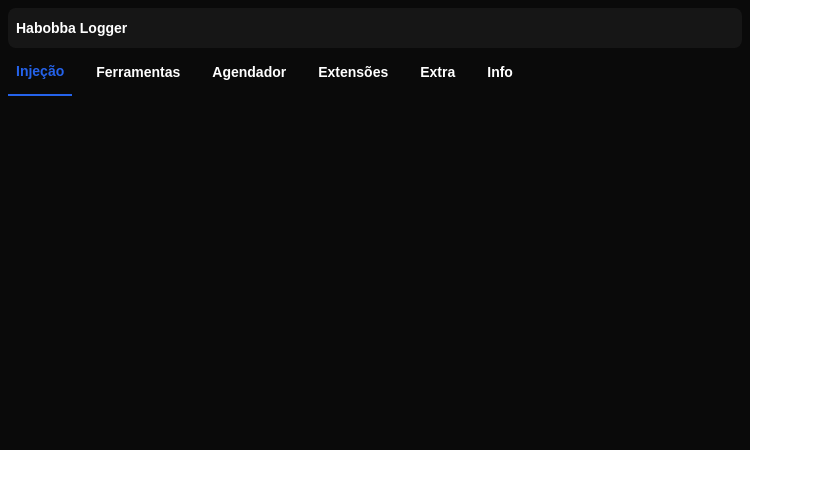
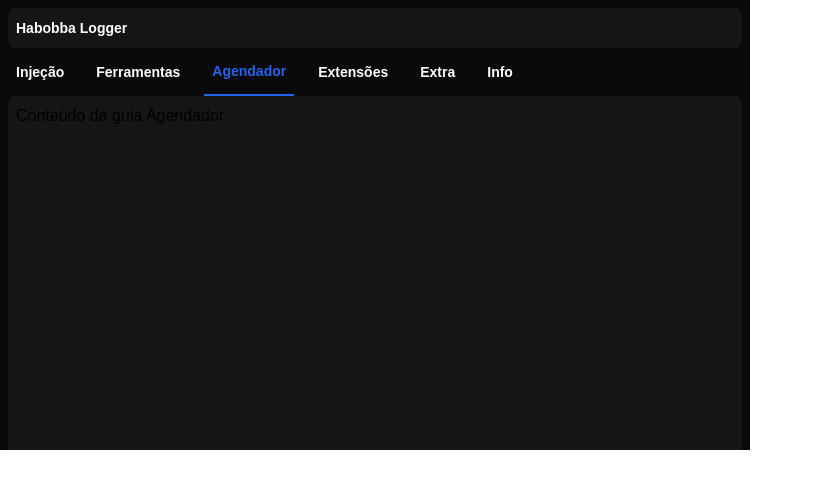
Before and after one commit to Habobba/Packet-Logger, a React app: page / in a window 1280 px wide. Both pictures are taken after a click on the link "Agendador". Shown: the top 488 px of the page, without its empty margins (0-813 px from the left). Built offline with nearby package versions, Linux system fonts and the light colour scheme.

Commit message:
Tab change interaction

```diff
--- a/src/components/App.tsx
+++ b/src/components/App.tsx
@@ -1,6 +1,27 @@
-import React from 'react';
+import React, { useState } from 'react';
 
 function App() {
+    const [activeTab, setActiveTab] = useState('Injeção');
+
+    const renderContent = () => {
+        switch(activeTab) {
+            case 'Injeção':
+                return <div>Conteúdo da guia Injeção</div>;
+            case 'Ferramentas':
+                return <div>Conteúdo da guia Ferramentas</div>;
+            case 'Agendador':
+                return <div>Conteúdo da guia Agendador</div>;
+            case 'Extensões':
+                return <div>Conteúdo da guia Extensões</div>;
+            case 'Extra':
+                return <div>Conteúdo da guia Extra</div>;
+            case 'Info':
+                return <div>Conteúdo da guia Info</div>;
+            default:
+                return null;
+        }
+    }
+
     return (
         <>
             <div className="w-[750px] h-[450px] bg-neutral-950 p-2">
@@ -17,12 +38,52 @@
                 </section>
 
                 <section className="w-100 flex gap-4 h-12">
-                    <a href="#" className="px-2 text-sm font-semibold text-blue-600 border-b-2 border-blue-600 h-12 flex items-center">Injeção</a>
-                    <a href="#" className="px-2 text-sm font-semibold text-white h-12 flex items-center">Ferramentas</a>
-                    <a href="#" className="px-2 text-sm font-semibold text-white h-12 flex items-center">Agendador</a>
-                    <a href="#" className="px-2 text-sm font-semibold text-white h-12 flex items-center">Extensões</a>
-                    <a href="#" className="px-2 text-sm font-semibold text-white h-12 flex items-center">Extra</a>
-                    <a href="#" className="px-2 text-sm font-semibold text-white h-12 flex items-center">Info</a>
+                    <a
+                        href="#"
+                        className={`px-2 text-sm font-semibold ${activeTab === 'Injeção' ? 'text-blue-600 border-b-2 border-blue-600' : 'text-white'} h-12 flex items-center`}
+                        onClick={() => setActiveTab('Injeção')}
+                    >
+                        Injeção
+                    </a>
+                    <a
+                        href="#"
+                        className={`px-2 text-sm font-semibold ${activeTab === 'Ferramentas' ? 'text-blue-600 border-b-2 border-blue-600' : 'text-white'} h-12 flex items-center`}
+                        onClick={() => setActiveTab('Ferramentas')}
+                    >
+                        Ferramentas
+                    </a>
+                    <a
+                        href="#"
+                        className={`px-2 text-sm font-semibold ${activeTab === 'Agendador' ? 'text-blue-600 border-b-2 border-blue-600' : 'text-white'} h-12 flex items-center`}
+                        onClick={() => setActiveTab('Agendador')}
+                    >
+                        Agendador
+                    </a>
+                    <a
+                        href="#"
+                        className={`px-2 text-sm font-semibold ${activeTab === 'Extensões' ? 'text-blue-600 border-b-2 border-blue-600' : 'text-white'} h-12 flex items-center`}
+                        onClick={() => setActiveTab('Extensões')}
+                    >
+                        Extensões
+                    </a>
+                    <a
+                        href="#"
+                        className={`px-2 text-sm font-semibold ${activeTab === 'Extra' ? 'text-blue-600 border-b-2 border-blue-600' : 'text-white'} h-12 flex items-center`}
+                        onClick={() => setActiveTab('Extra')}
+                    >
+                        Extra
+                    </a>
+                    <a
+                        href="#"
+                        className={`px-2 text-sm font-semibold ${activeTab === 'Info' ? 'text-blue-600 border-b-2 border-blue-600' : 'text-white'} h-12 flex items-center`}
+                        onClick={() => setActiveTab('Info')}
+                    >
+                        Info
+                    </a>
+                </section>
+
+                <section className="w-100 h-full p-2 bg-white/5 rounded-lg">
+                    {renderContent()}
                 </section>
             </div>
         </>
```
